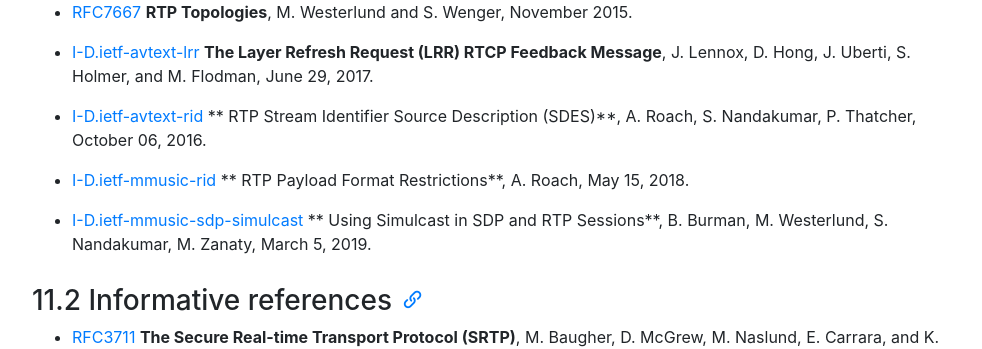
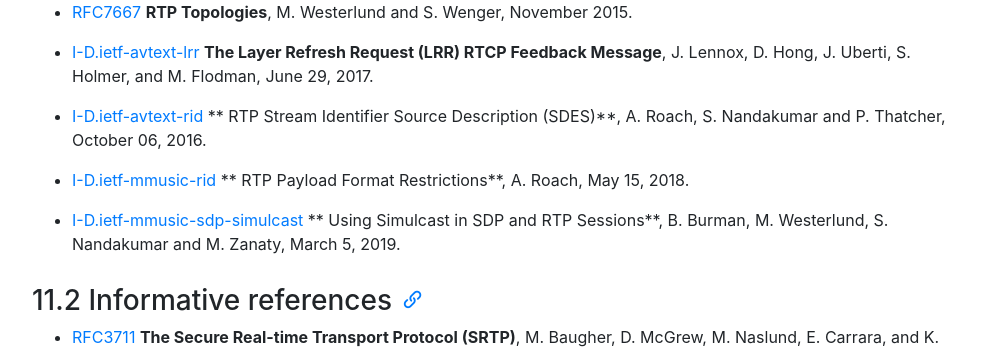
Before and after one commit to AOMediaCodec/av1-rtp-spec, a Jekyll site: the page built from index.md, in a window 1280 px wide and 900 px high, scrolled down 14329 px. Shown: the part 154-503 px from the top of the window, without its empty margins (53-1035 px from the left). Built offline with Jekyll 4.4.1, drawn with Linux system fonts in a browser that asks for light colours; nearby versions of some CDN libraries.

Commit message:
Update references

```diff
--- a/av1-rtp-spec.md
+++ b/av1-rtp-spec.md
@@ -647,11 +647,11 @@ Answer SDP:
 
  * [I-D.ietf-avtext-lrr](https://tools.ietf.org/html/draft-ietf-avtext-lrr-07 "ietf-avtext-lrr")  **The Layer Refresh Request (LRR) RTCP Feedback Message**, J. Lennox, D. Hong, J. Uberti, S. Holmer, and M. Flodman, June 29, 2017.
 
-  * [I-D.ietf-avtext-rid](https://tools.ietf.org/html/draft-ietf-avtext-rid "ietf-avtext-rid")  ** RTP Stream Identifier Source Description (SDES)**, A. Roach, S. Nandakumar, P. Thatcher, October 06, 2016.
+  * [I-D.ietf-avtext-rid](https://tools.ietf.org/html/draft-ietf-avtext-rid "ietf-avtext-rid")  ** RTP Stream Identifier Source Description (SDES)**, A. Roach, S. Nandakumar and P. Thatcher, October 06, 2016.
 
   * [I-D.ietf-mmusic-rid](https://tools.ietf.org/html/draft-ietf-mmusic-rid "ietf-mmusic-rid")  ** RTP Payload Format Restrictions**, A. Roach, May 15, 2018.
 
-  * [I-D.ietf-mmusic-sdp-simulcast](https://tools.ietf.org/html/draft-ietf-mmusic-sdp-simulcast "ietf-mmusic-sdp-simulcast")  ** Using Simulcast in SDP and RTP Sessions**, B. Burman, M. Westerlund, S. Nandakumar, M. Zanaty, March 5, 2019.
+  * [I-D.ietf-mmusic-sdp-simulcast](https://tools.ietf.org/html/draft-ietf-mmusic-sdp-simulcast "ietf-mmusic-sdp-simulcast")  ** Using Simulcast in SDP and RTP Sessions**, B. Burman, M. Westerlund, S. Nandakumar and M. Zanaty, March 5, 2019.
 
 
 ### 11.2 Informative references
```
